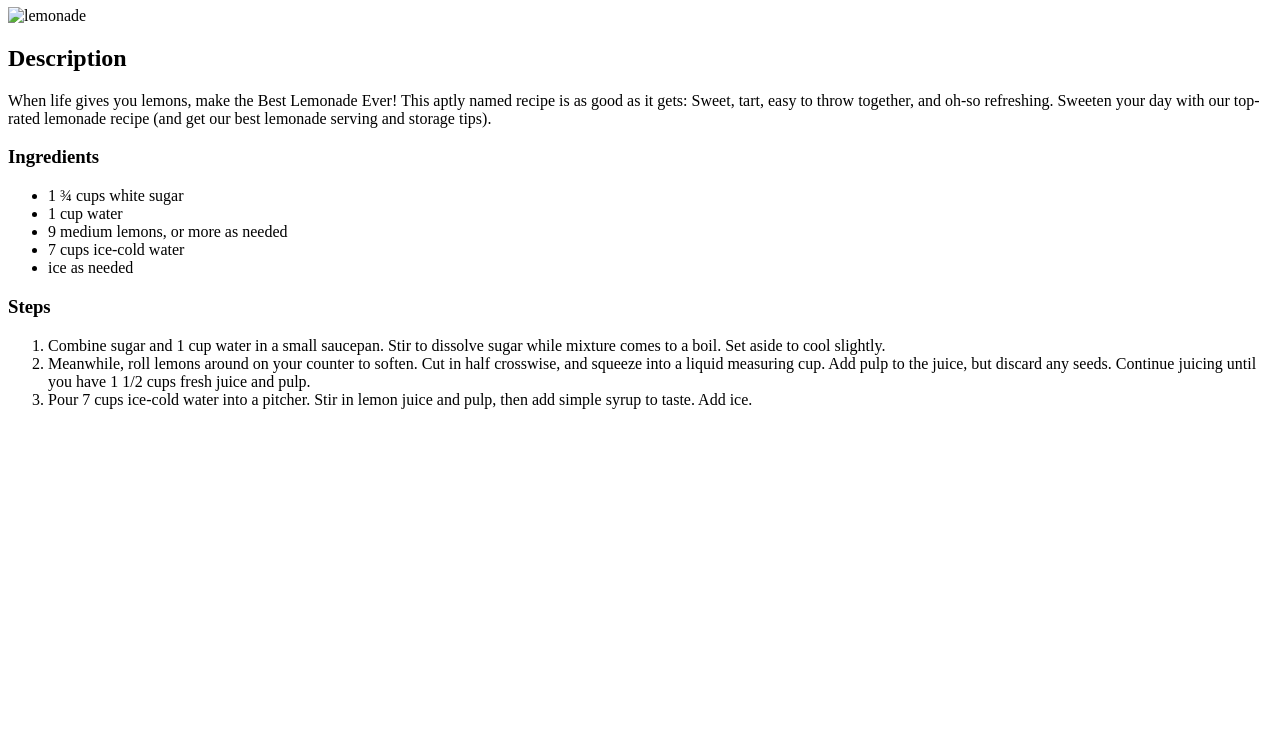
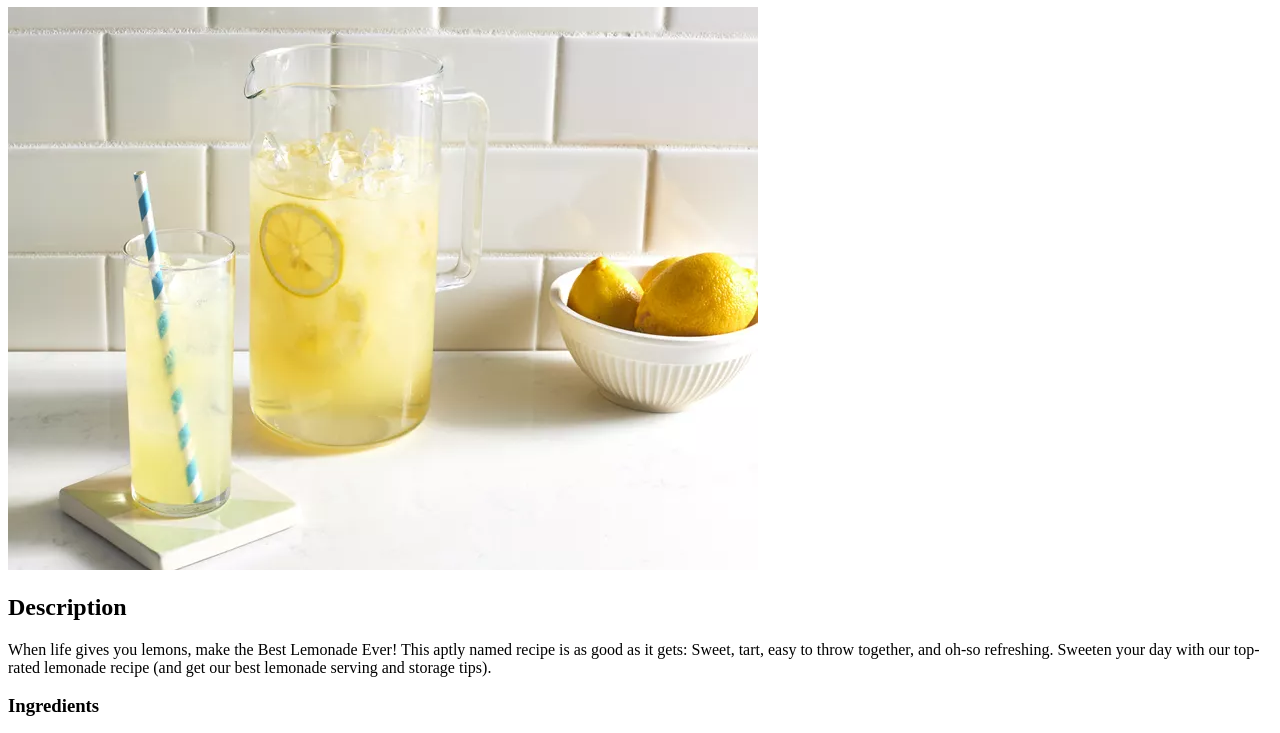
Before and after one commit to YungLien/odin-recipes, a plain HTML site: page recipes/lemonade.html in a window 1280 px wide. Shown: the part 73-806 px from the top of the page. Drawn offline with Linux system fonts and the light colour scheme.

Commit message:
change lemonade image location

```diff
--- a/recipes/lemonade.html
+++ b/recipes/lemonade.html
@@ -9,7 +9,7 @@
 
 <body>
     <h1>Best Homemade Lemonade Ever</h1>
-    <img src="/lemonade.webp" alt="lemonade">
+    <img src="../images/lemonade.webp" alt="lemonade">
     <h2>Description</h2>
     <p>When life gives you lemons, make the Best Lemonade Ever! This aptly named recipe is as good as it gets: Sweet,
         tart, easy to throw together, and oh-so refreshing. Sweeten your day with our top-rated lemonade recipe (and get
```
